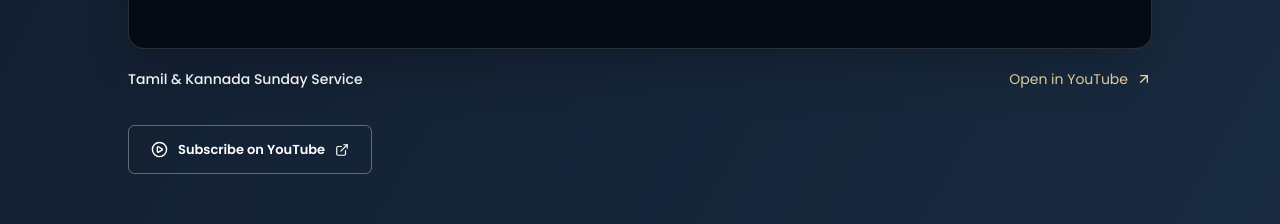
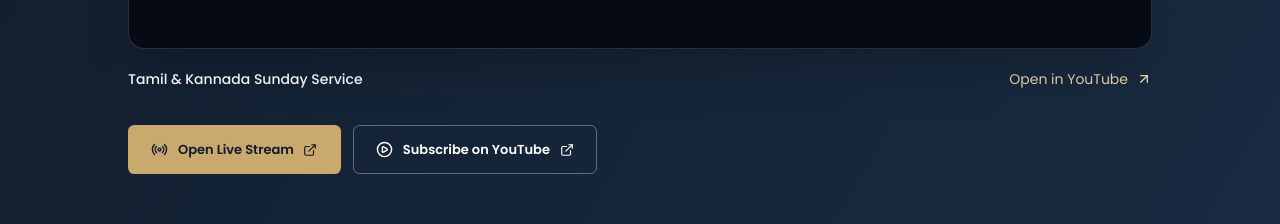
Before and after one commit to sujithtofficial/EFPH, a Next.js app: page /live in a window 1280 px wide. Shown: the part 1260-1484 px from the top of the page. Built offline with nearby package versions, Linux system fonts and the light colour scheme; no server answers.

Commit message:
Keep current broadcast accessible when the video feed lags

```diff
--- a/app/live/page.tsx
+++ b/app/live/page.tsx
@@ -1,6 +1,6 @@
 import { Suspense } from "react";
 import Image from "next/image";
-import { ExternalLink, PlayCircle } from "lucide-react";
+import { ExternalLink, PlayCircle, Radio } from "lucide-react";
 import ServicePlayer, { type ServiceOption } from "@/components/ServicePlayer";
 import { ASSETS } from "@/lib/assets";
 import { CHURCH } from "@/lib/church";
@@ -30,7 +30,7 @@ export default async function LivePage() {
         <div className="max-w-5xl mx-auto">
           <div className="mb-9"><h2 className="section-title-light mb-4">Sunday Service</h2><p className="text-gray-400 text-sm leading-relaxed">Catch up on our latest service. We go live every Sunday at {CHURCH.services[0].time} and {CHURCH.services[1].time} IST.</p></div>
           <Suspense fallback={<div className="aspect-video bg-white/5 rounded-2xl" />}><ServicePlayer services={services} /></Suspense>
-          <div className="mt-9"><a href={CHURCH.social.youtube} target="_blank" rel="noopener noreferrer" className="btn-outline on-dark text-sm"><PlayCircle size={17} /> Subscribe on YouTube <ExternalLink size={14} /></a></div>
+          <div className="mt-9 flex flex-wrap gap-3"><a href={`${CHURCH.social.youtube}/live`} target="_blank" rel="noopener noreferrer" className="btn-gold text-sm"><Radio size={17} /> Open Live Stream <ExternalLink size={14} /></a><a href={CHURCH.social.youtube} target="_blank" rel="noopener noreferrer" className="btn-outline on-dark text-sm"><PlayCircle size={17} /> Subscribe on YouTube <ExternalLink size={14} /></a></div>
         </div>
       </section>
       <section className="section-pad bg-cream">
```
Also changed, not shown: 2 other files (tests, documents, lock files or other folders).
